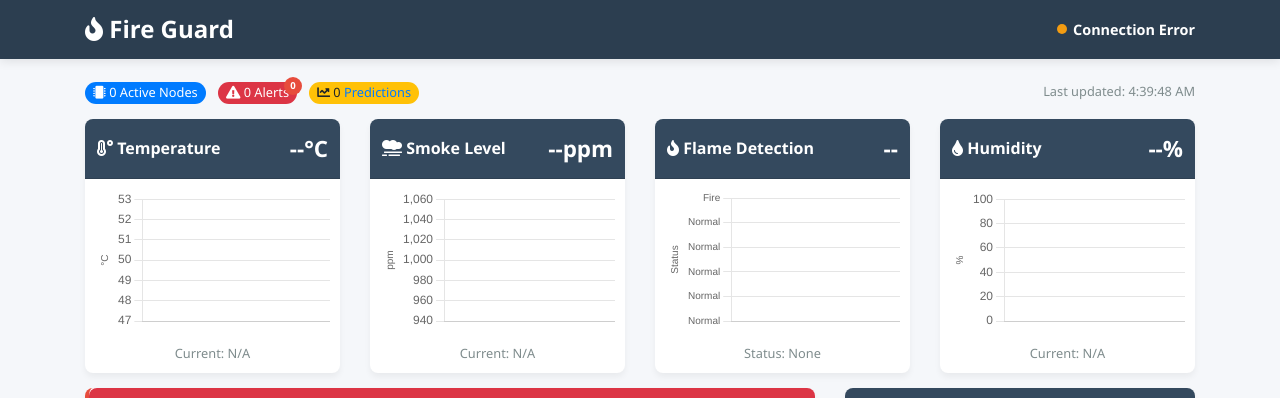
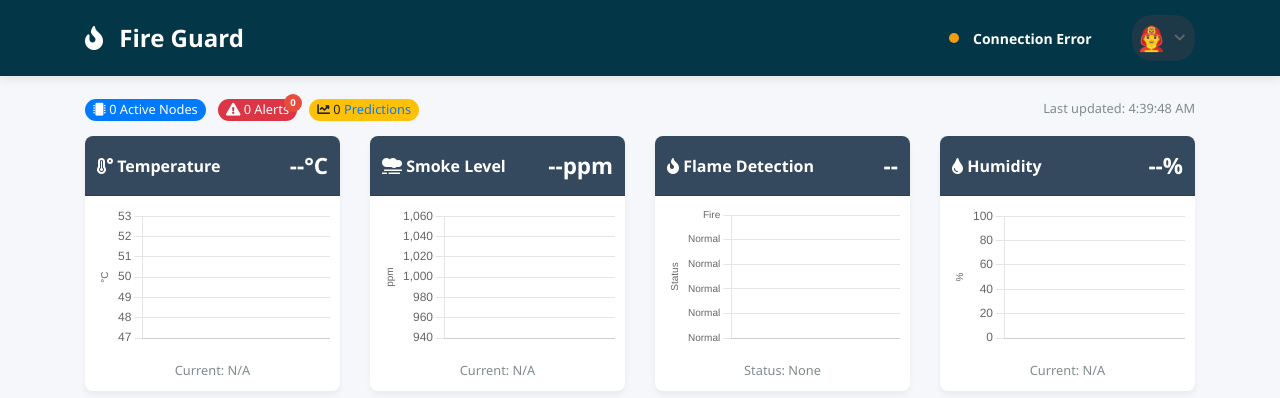
Before and after one commit to Gonelastvirus/forestproject, a Django app: page /dashboard/ in a window 1280 px wide. Shown: the top 398 px of the page. Run offline with Django 5.2, Linux system fonts and the light colour scheme; a user stored in the database is signed in; data comes from the database, SQL or seed files in the repository; both versions use the stored data as it was after the commit; some libraries are stand-ins or nearby versions.

Commit message:
user logout added

```diff
--- a/sensor_data/templates/base.html
+++ b/sensor_data/templates/base.html
@@ -3,7 +3,7 @@
 <head>
     <meta charset="UTF-8">
     <meta name="viewport" content="width=device-width, initial-scale=1.0">
-    <title>{% block title %}ForestFire Sentinel{% endblock %}</title>
+    <title>{% block title %}Fire Guard{% endblock %}</title>
     {% load static %}
 </head>
 <body>
--- a/sensor_data/templates/dashboard.html
+++ b/sensor_data/templates/dashboard.html
@@ -279,6 +279,154 @@
             max-height: 150px; /* Constrain height */
             overflow-y: auto;
         }
+
+
+
+          /* Add these styles to your existing CSS */
+
+     .dashboard-header {
+        background-color: #033646;
+        padding: 15px 0;
+        box-shadow: 0 2px 10px rgba(0, 0, 0, 0.1);
+        margin-bottom: 20px;
+    }
+
+    .dashboard-title {
+        font-size: 24px;
+        font-weight: 600;
+        color: #ffffff;
+        margin: 0;
+    }
+
+    .dashboard-title i {
+        margin-right: 10px;
+    }
+
+    .header-right {
+        display: flex;
+        align-items: center;
+        gap: 20px;
+    }
+
+    .system-status {
+        display: flex;
+        align-items: center;
+        gap: 8px;
+        font-size: 14px;
+        color: #ffffff;
+    }
+
+    .status-indicator {
+        display: inline-block;
+        width: 10px;
+        height: 10px;
+        border-radius: 50%;
+        background-color: #52c41a;
+    }
+    .user-dropdown {
+        position: relative;
+        margin-left: 20px;
+    }
+
+    .user-avatar {
+        display: flex;
+        align-items: center;
+        gap: 8px;
+        cursor: pointer;
+        padding: 5px 10px 5px 5px;
+        border-radius: 20px;
+        transition: all 0.3s ease;
+        background-color: rgba(255, 77, 79, 0.1);
+    }
+
+    .user-avatar:hover {
+        background-color: rgba(255, 77, 79, 0.2);
+    }
+
+    .avatar-emoji {
+        font-size: 24px;
+    }
+
+    .avatar-emoji.large {
+        font-size: 32px;
+    }
+
+    .user-avatar i {
+        font-size: 12px;
+        color: #666;
+        transition: transform 0.3s ease;
+    }
+
+    .user-dropdown.active .user-avatar i {
+        transform: rotate(180deg);
+    }
+
+    .dropdown-menu {
+        position: absolute;
+        right: 0;
+        top: 100%;
+        background-color: #fff;
+        border-radius: 8px;
+        box-shadow: 0 5px 15px rgba(0, 0, 0, 0.1);
+        width: 250px;
+        padding: 10px 0;
+        z-index: 1000;
+        display: none;
+        margin-top: 5px;
+    }
+
+    .user-dropdown.active .dropdown-menu {
+        display: block;
+    }
+
+    .dropdown-header {
+        display: flex;
+        align-items: center;
+        gap: 12px;
+        padding: 10px 15px;
+    }
+
+    .user-name {
+        font-weight: 600;
+        font-size: 14px;
+    }
+
+    .user-email {
+        font-size: 12px;
+        color: #888;
+    }
+
+    .dropdown-divider {
+        height: 1px;
+        background-color: #eee;
+        margin: 8px 0;
+    }
+
+    .dropdown-item {
+        display: flex;
+        align-items: center;
+        gap: 10px;
+        padding: 8px 15px;
+        color: #333;
+        text-decoration: none;
+        font-size: 14px;
+        transition: all 0.2s;
+    }
+
+    .dropdown-item i {
+        width: 20px;
+        text-align: center;
+        color: #666;
+    }
+
+    .dropdown-item:hover {
+        background-color: #f7f7f7;
+        color: #ff4d4f;
+    }
+
+    .dropdown-item:hover i {
+        color: #ff4d4f;
+    }
     </style>
 </head>
 <body>
@@ -288,14 +436,41 @@
                 <h1 class="dashboard-title">
                     <i class="fas fa-fire"></i> Fire Guard
                 </h1>
-                <div class="system-status">
-                    <span class="status-indicator" id="systemStatus"></span>
-                    <span id="statusText">System Operational</span>
+                <div class="header-right">
+                    <div class="system-status">
+                        <span class="status-indicator" id="systemStatus"></span>
+                        <span id="statusText">System Operational</span>
+                    </div>
+                    <div class="user-dropdown">
+                        <div class="user-avatar" id="userAvatar">
+                            <span class="avatar-emoji">👨‍🚒</span>
+                            <i class="fas fa-chevron-down"></i>
+                        </div>
+                        <div class="dropdown-menu" id="userDropdown">
+                            <div class="dropdown-header">
+                                <span class="avatar-emoji large">👨‍🚒</span>
+                                <div>
+                                    <div class="user-name">{{ user.username }}</div>
+                                    <div class="user-email">{{ user.email }}</div>
+                                </div>
+                            </div>
+                            <div class="dropdown-divider"></div>
+                            <a href="#" class="dropdown-item">
+                                <i class="fas fa-user"></i> Prediction
+                            </a>
+                            <a href="#" class="dropdown-item">
+                                <i class="fas fa-cog"></i> Reports
+                            </a>
+                            <div class="dropdown-divider"></div>
+                            <a href="{% url 'logout' %}" class="dropdown-item">
+                                <i class="fas fa-sign-out-alt"></i> Logout
+                            </a>
+                        </div>
+                    </div>
                 </div>
             </div>
         </div>
     </div>
-
     <div class="container">
         <div class="status-bar">
             <div>
@@ -1093,6 +1268,28 @@
             // Initial data fetch
             fetchSensorData();
         });
+
+
+    document.addEventListener('DOMContentLoaded', function() {
+        const userAvatar = document.getElementById('userAvatar');
+        const userDropdown = document.querySelector('.user-dropdown');
+
+        userAvatar.addEventListener('click', function(e) {
+            e.stopPropagation();
+            userDropdown.classList.toggle('active');
+        });
+
+        // Close dropdown when clicking outside
+        document.addEventListener('click', function() {
+            userDropdown.classList.remove('active');
+        });
+
+        // Prevent dropdown from closing when clicking inside
+        document.getElementById('userDropdown').addEventListener('click', function(e) {
+            e.stopPropagation();
+        });
+    });
+
     </script>
 </body>
 </html>
```
Also changed, not shown: db.sqlite3.
